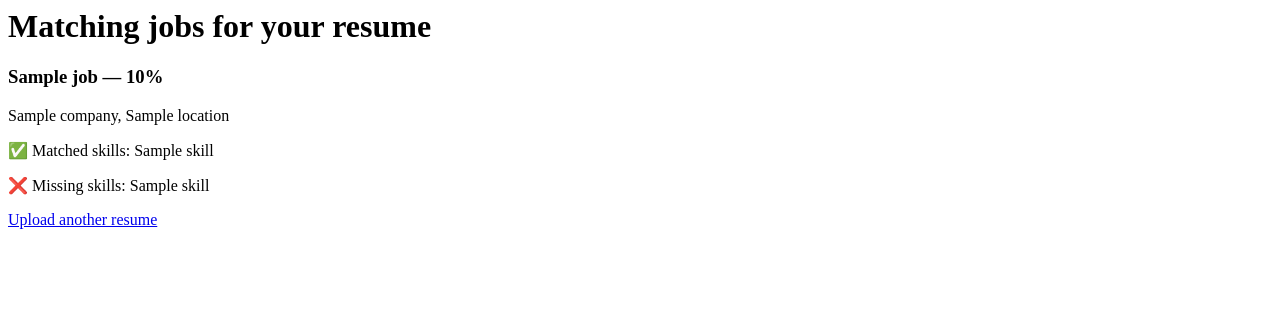
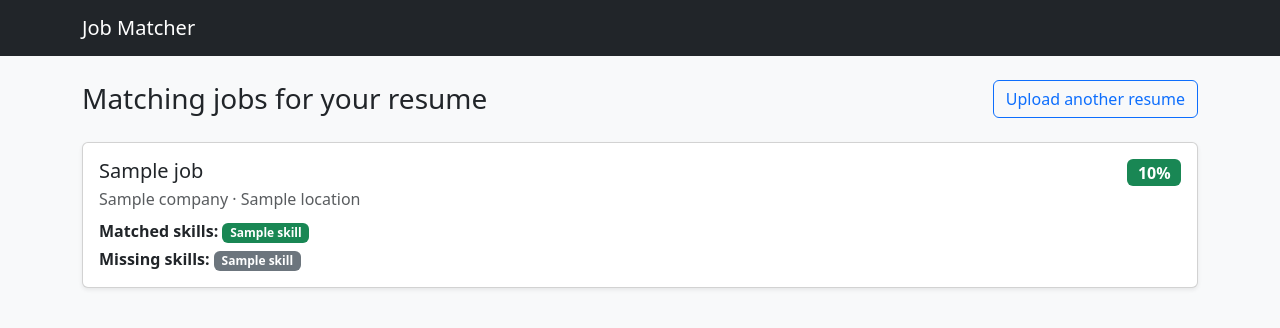
Before and after one commit to Dimon-2022/job_matcher, a Django app: template matching/templates/matching/results.html in a window 1280 px wide. Shown: the top 328 px of the page. Run offline with Django 5.2, Linux system fonts and the light colour scheme; the template is opened without the code that fills it: most values are stand-ins (such as "Sample title", 1, 10 or a date in 2020).

Commit message:
Add base template with Bootstrap styling

```diff
--- a/config/settings.py
+++ b/config/settings.py
@@ -57,7 +57,7 @@ ROOT_URLCONF = 'config.urls'
 TEMPLATES = [
     {
         'BACKEND': 'django.template.backends.django.DjangoTemplates',
-        'DIRS': [],
+        "DIRS": [BASE_DIR / "templates"],
         'APP_DIRS': True,
         'OPTIONS': {
             'context_processors': [
--- a/matching/templates/matching/results.html
+++ b/matching/templates/matching/results.html
@@ -1,40 +1,66 @@
-<h1>Matching jobs for your resume</h1>
+{% extends "base.html" %}
+
+{% block title %}Matching jobs{% endblock %}
+
+{% block content %}
+<div class="d-flex justify-content-between align-items-center mb-4">
+    <h1 class="h3 mb-0">Matching jobs for your resume</h1>
+    <a href="{% url 'upload_resume' %}" class="btn btn-outline-primary">Upload another resume</a>
+</div>
 
 {% for job in page_obj %}
-    <h3>{{ job.title }} — {{ job.score }}%</h3>
-    <p>{{ job.company }}, {{ job.location }}</p>
+    <div class="card mb-3 shadow-sm">
+        <div class="card-body">
+            <div class="d-flex justify-content-between align-items-start">
+                <div>
+                    <h2 class="h5 mb-1">{{ job.title }}</h2>
+                    <p class="text-muted mb-2">{{ job.company }} · {{ job.location }}</p>
+                </div>
+                <span class="badge bg-success fs-6">{{ job.score }}%</span>
+            </div>
 
             {% if job.matched_skills %}
-        <p>✅ Matched skills:
+                <p class="mb-1">
+                    <strong>Matched skills:</strong>
                     {% for skill in job.matched_skills %}
-                {{ skill }}{% if not forloop.last %}, {% endif %}
+                        <span class="badge text-bg-success">{{ skill }}</span>
                     {% endfor %}
                 </p>
             {% endif %}
 
             {% if job.missing_skills %}
-        <p>❌ Missing skills:
+                <p class="mb-0">
+                    <strong>Missing skills:</strong>
                     {% for skill in job.missing_skills %}
-                {{ skill }}{% if not forloop.last %}, {% endif %}
+                        <span class="badge text-bg-secondary">{{ skill }}</span>
                     {% endfor %}
                 </p>
             {% endif %}
+        </div>
+    </div>
 {% empty %}
-    <p>No jobs with a match of 60% or higher.</p>
+    <div class="alert alert-info">No jobs with a match of 60% or higher.</div>
 {% endfor %}
 
 {% if page_obj.paginator.num_pages > 1 %}
-    <div>
+    <nav>
+        <ul class="pagination justify-content-center">
             {% if page_obj.has_previous %}
-            <a href="?page={{ page_obj.previous_page_number }}">← Previous</a>
+                <li class="page-item">
+                    <a class="page-link" href="?page={{ page_obj.previous_page_number }}">← Previous</a>
+                </li>
             {% endif %}
 
-        Page {{ page_obj.number }} of {{ page_obj.paginator.num_pages }}
+            <li class="page-item disabled">
+                <span class="page-link">Page {{ page_obj.number }} of {{ page_obj.paginator.num_pages }}</span>
+            </li>
 
             {% if page_obj.has_next %}
-            <a href="?page={{ page_obj.next_page_number }}">Next →</a>
+                <li class="page-item">
+                    <a class="page-link" href="?page={{ page_obj.next_page_number }}">Next →</a>
+                </li>
             {% endif %}
-    </div>
+        </ul>
+    </nav>
 {% endif %}
-
-<a href="{% url 'upload_resume' %}">Upload another resume</a>
+{% endblock %}
--- /dev/null
+++ b/templates/base.html
@@ -0,0 +1,20 @@
+<!DOCTYPE html>
+<html lang="en">
+<head>
+    <meta charset="UTF-8">
+    <meta name="viewport" content="width=device-width, initial-scale=1">
+    <title>{% block title %}Job Matcher{% endblock %}</title>
+    <link href="https://cdn.jsdelivr.net/npm/bootstrap@5.3.3/dist/css/bootstrap.min.css" rel="stylesheet">
+</head>
+<body class="bg-light">
+    <nav class="navbar navbar-dark bg-dark mb-4">
+        <div class="container">
+            <a class="navbar-brand" href="{% url 'upload_resume' %}">Job Matcher</a>
+        </div>
+    </nav>
+
+    <main class="container">
+        {% block content %}{% endblock %}
+    </main>
+</body>
+</html>
```
Also changed, not shown: resumes/forms.py (+8 -4 lines), resumes/templates/resumes/upload.html (+27 -5 lines). Lines whose indentation alone changed are shown as unchanged.
